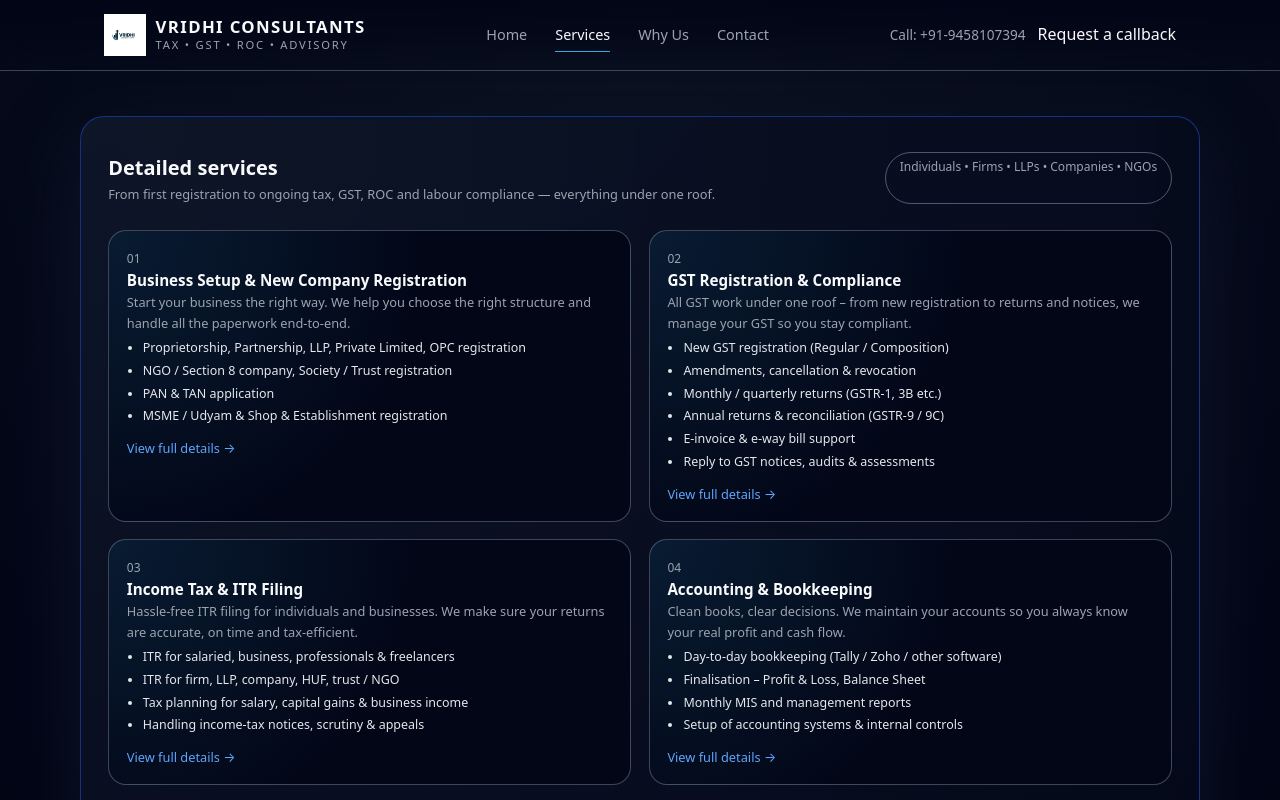
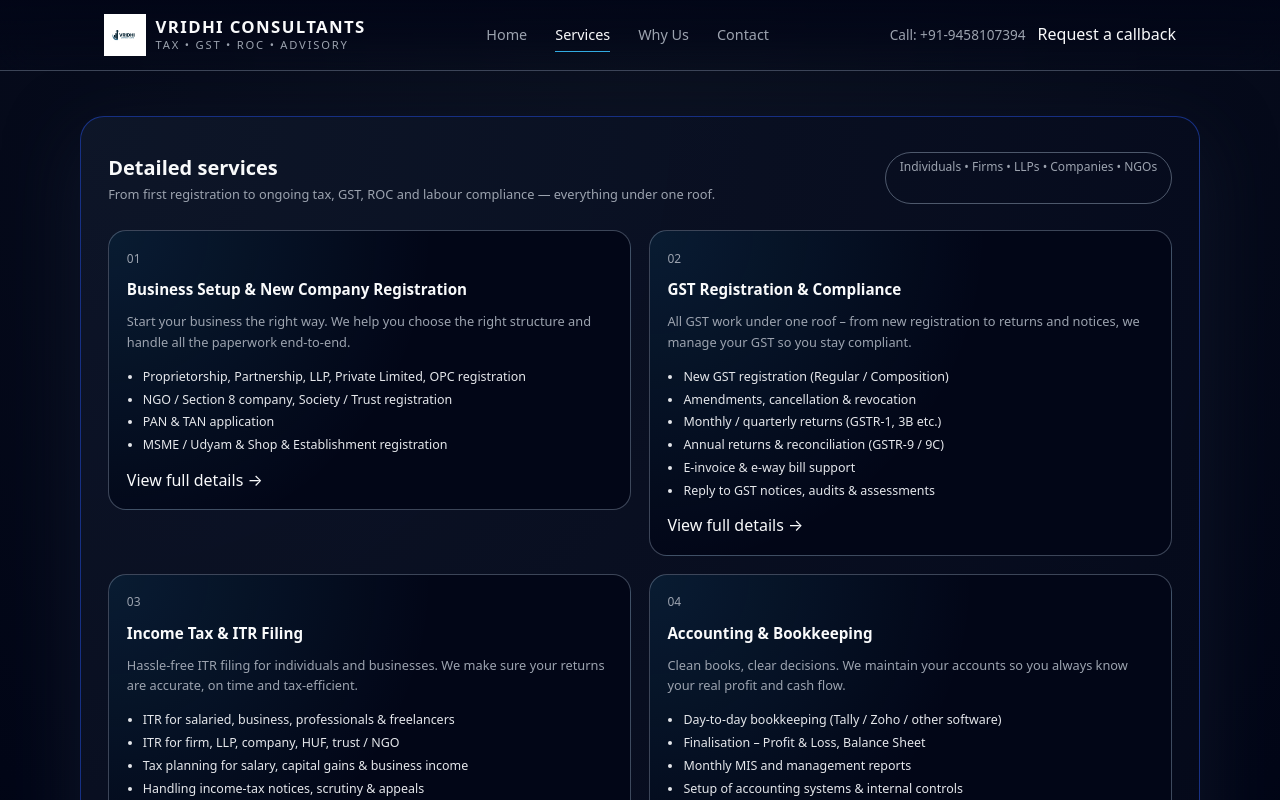
Before and after one commit to KP-1306/vridhi-consultants, a React (Vite) app: page /services in a window 1280 px wide. Shown: the top 800 px of the page. Built offline with nearby package versions, Linux system fonts and the light colour scheme.

Commit message:
Update Services.jsx

```diff
--- a/src/pages/Services.jsx
+++ b/src/pages/Services.jsx
@@ -23,37 +23,23 @@ export default function Services() {
 
         <div className="services-grid">
           {services.map((svc) => (
-            <article key={svc.tag} className="service-card">
-              {/* Make the whole card clickable */}
-              <Link
-                to={`/services/${svc.slug}`}
-                className="service-card-link"
-                style={{
-                  display: "block",
-                  textDecoration: "none",
-                  color: "inherit",
-                }}
-              >
+            <Link
+              key={svc.tag}
+              to={`/services/${svc.slug}`}
+              className="service-card-link"
+            >
+              <article className="service-card">
                 <div className="service-tag">{svc.tag}</div>
-                <div className="service-name">{svc.name}</div>
+                <h2 className="service-name">{svc.name}</h2>
                 <p className="service-desc">{svc.desc}</p>
                 <ul className="service-list">
                   {svc.bullets.map((b, idx) => (
                     <li key={idx}>{b}</li>
                   ))}
                 </ul>
-
-                <div
-                  style={{
-                    marginTop: "0.75rem",
-                    fontSize: "0.8rem",
-                    color: "#60a5fa",
-                  }}
-                >
-                  View full details →
-                </div>
-              </Link>
-            </article>
+                <span className="service-cta">View full details →</span>
+              </article>
+            </Link>
           ))}
         </div>
       </div>
```
